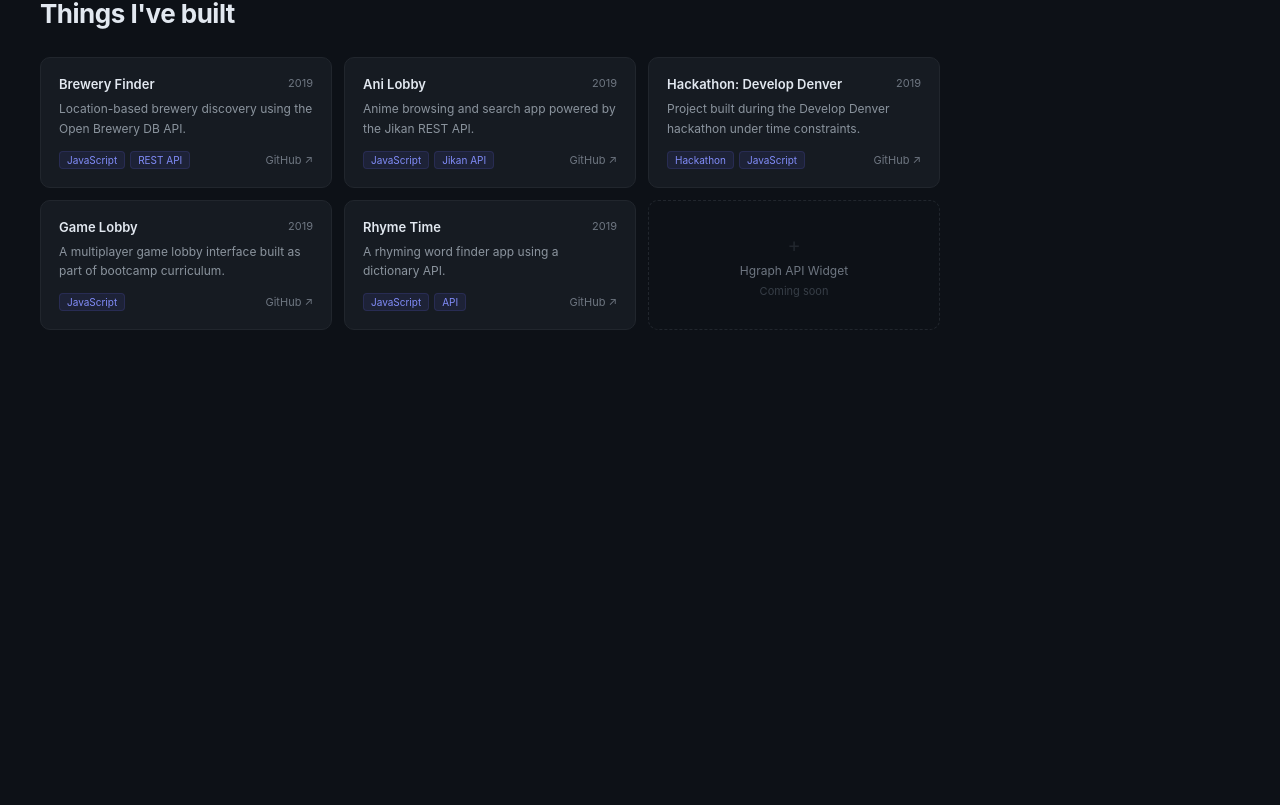
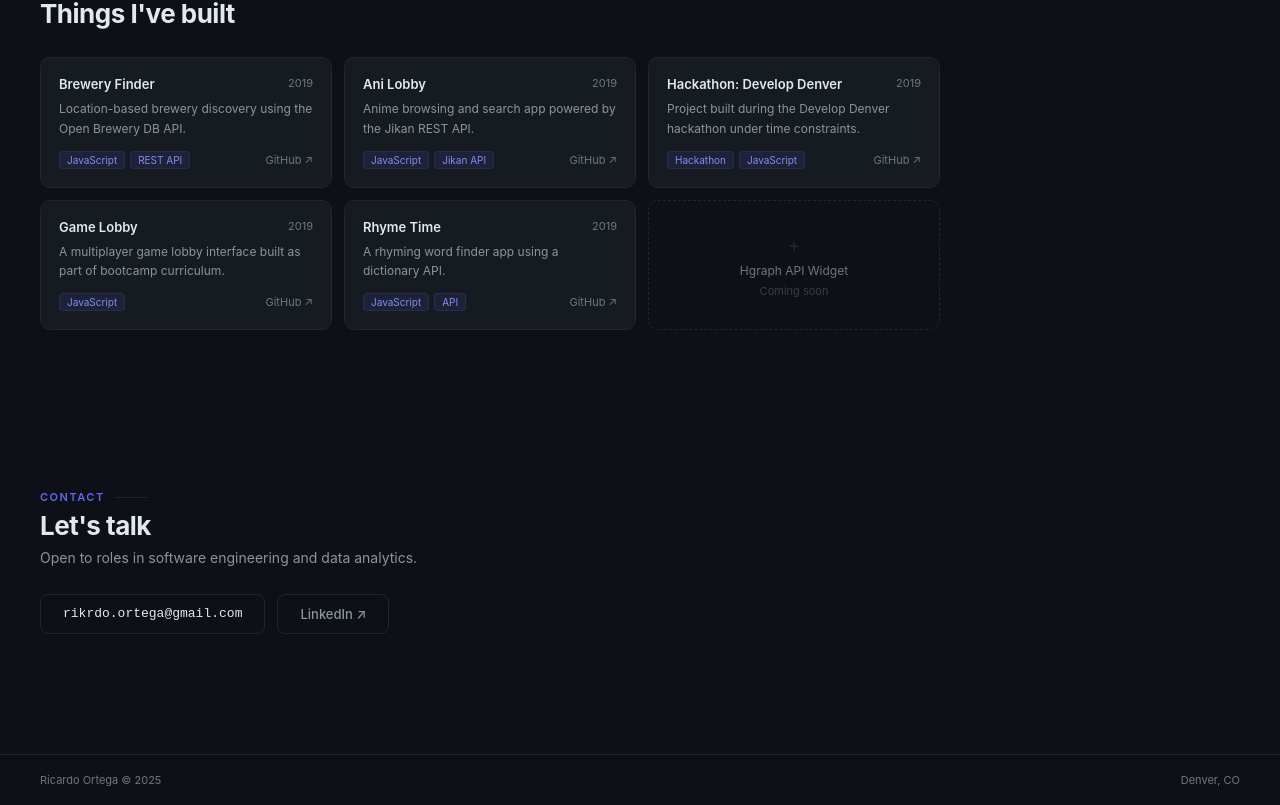
Before and after one commit to rjortega-dev/rj-portfolio, a React (Vite) app: page / in a window 1280 px wide. Shown: the part 1832-2637 px from the top of the page. Before the commit the page ends 2242 px from the top, so only its background shows below. Built offline with nearby package versions, Linux system fonts and the light colour scheme.

Commit message:
feat: add contact section and footer

```diff
--- a/src/App.tsx
+++ b/src/App.tsx
@@ -3,6 +3,7 @@ import Nav from './components/Nav'
 import About from './components/About'
 import Skills from './components/Skills'
 import Projects from './components/Projects'
+import Contact from './components/Contact'
 
 export default function App() {
   return (
@@ -12,6 +13,16 @@ export default function App() {
       <About />
       <Skills />
       <Projects />
+      <Contact />
+      <footer style={{
+        borderTop: '1px solid #21262d',
+        padding: '18px 2.5rem',
+        display: 'flex',
+        justifyContent: 'space-between',
+      }}>
+        <span style={{ fontSize: '11px', color: '#6e7681' }}>Ricardo Ortega © 2025</span>
+        <span style={{ fontSize: '11px', color: '#6e7681' }}>Denver, CO</span>
+      </footer>
     </div>
   )
 }
--- /dev/null
+++ b/src/components/Contact.tsx
@@ -0,0 +1,60 @@
+export default function Contact() {
+  return (
+    <section id="contact" style={{ padding: '80px 2.5rem 120px' }}>
+      <div style={{ display: 'flex', alignItems: 'center', gap: '10px', marginBottom: '6px' }}>
+        <span style={{ color: '#6366f1', fontSize: '11px', fontWeight: 600, letterSpacing: '1.5px', textTransform: 'uppercase' }}>
+          Contact
+        </span>
+        <div style={{ width: '32px', height: '1px', background: '#21262d' }} />
+      </div>
+
+      <h2 style={{ fontSize: '26px', fontWeight: 700, color: '#e2e8f0', letterSpacing: '-0.5px', marginBottom: '8px' }}>
+        Let's talk
+      </h2>
+
+      <p style={{ fontSize: '14px', color: '#8b949e', marginBottom: '28px' }}>
+        Open to roles in software engineering and data analytics.
+      </p>
+
+      <div style={{ display: 'flex', gap: '12px' }}>
+        <a
+          href="mailto:rikrdo.ortega@gmail.com"
+          style={{
+            background: 'transparent',
+            color: '#e2e8f0',
+            border: '1px solid #21262d',
+            padding: '11px 22px',
+            borderRadius: '8px',
+            fontSize: '13px',
+            fontWeight: 500,
+            fontFamily: 'monospace',
+            transition: 'border-color 0.15s',
+          }}
+          onMouseEnter={e => e.currentTarget.style.borderColor = '#373e47'}
+          onMouseLeave={e => e.currentTarget.style.borderColor = '#21262d'}
+        >
+          rikrdo.ortega@gmail.com
+        </a>
+        <a
+          href="https://linkedin.com/in/rj-ortega"
+          target="_blank"
+          rel="noreferrer"
+          style={{
+            background: 'transparent',
+            color: '#8b949e',
+            border: '1px solid #21262d',
+            padding: '11px 22px',
+            borderRadius: '8px',
+            fontSize: '13px',
+            fontWeight: 500,
+            transition: 'border-color 0.15s',
+          }}
+          onMouseEnter={e => e.currentTarget.style.borderColor = '#373e47'}
+          onMouseLeave={e => e.currentTarget.style.borderColor = '#21262d'}
+        >
+          LinkedIn ↗
+        </a>
+      </div>
+    </section>
+  )
+}
```
